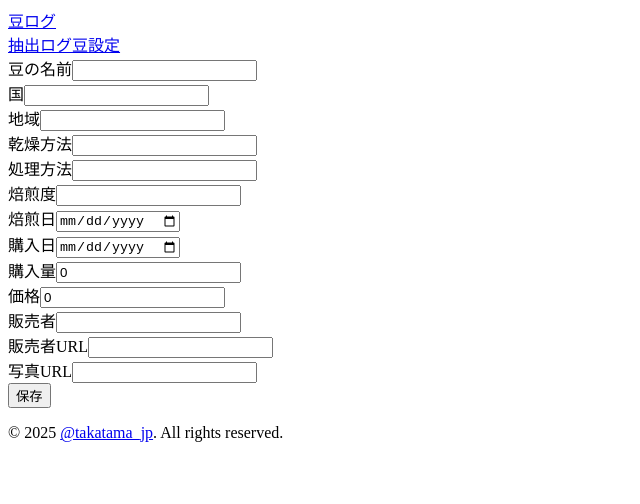
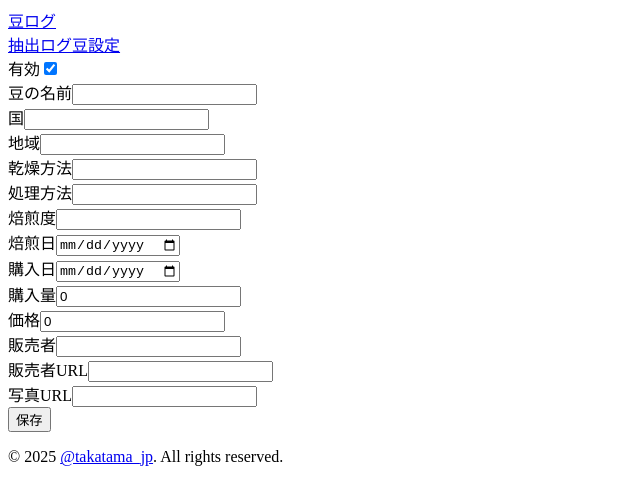
Before and after one commit to takatama/mame-log, a React app: page /beans/new in a window 1280 px wide. Shown: the top 504 px of the page, without its empty margins (0-640 px from the left). Built offline with nearby package versions, Linux system fonts and the light colour scheme; the HTML template or start-up script is replaced by a standard one.

Commit message:
feat: add isActive status and notes to Bean model, update BeanForm and BeanDetails components

```diff
--- a/src/App.tsx
+++ b/src/App.tsx
@@ -27,6 +27,7 @@ const App: React.FC = () => {
       seller: 'コーヒー豆専門店A',
       sellerUrl: 'https://example.com',
       photoUrl: 'https://via.placeholder.com/150',
+      isActive: true,
     },
     {
       id: 2,
@@ -43,6 +44,7 @@ const App: React.FC = () => {
       seller: 'コーヒー豆太郎',
       sellerUrl: 'https://example.com',
       photoUrl: 'https://via.placeholder.com/150',
+      isActive: true,
     },
   ];
 
@@ -72,6 +74,7 @@ const App: React.FC = () => {
         seller: 'コーヒー豆専門店A',
         sellerUrl: 'https://example.com',
         photoUrl: 'https://via.placeholder.com/150',
+        isActive: true,
       },
       beanAmount: 20,
       grindSize: '中挽き',
--- a/src/pages/BeanDetails.tsx
+++ b/src/pages/BeanDetails.tsx
@@ -39,6 +39,12 @@ const BeanDetail: React.FC<{ bean: Bean }> = ({ bean }) => (
     <p>
       <strong>販売者:</strong> <a href={bean.sellerUrl}>{bean.seller}</a>
     </p>
+    <p>
+      <strong>メモ:</strong> {bean.notes}
+    </p>
+    <p>
+      <strong>有効:</strong> {bean.isActive ? 'はい' : 'いいえ'}
+    </p>
   </div>
 );
 
--- a/src/pages/BeanForm.tsx
+++ b/src/pages/BeanForm.tsx
@@ -14,6 +14,7 @@ const BeanForm: React.FC = () => {
   const [purchaseAmount, setPurchaseAmount] = useState(0);
   const [price, setPrice] = useState(0);
   const [photoUrl, setPhotoUrl] = useState('');
+  const [isActive, setIsActive] = useState(true);
 
   const handleSubmit = (e: React.FormEvent) => {
     e.preventDefault();
@@ -40,6 +41,15 @@ const BeanForm: React.FC = () => {
     <div className="container mx-auto p-4">
       {/* <h1 className="text-2xl font-bold mb-4">新しいコーヒー豆を追加</h1> */}
       <form onSubmit={handleSubmit} className="space-y-4">
+        <div>
+          <label className="block text-sm font-medium">有効</label>
+          <input
+            type="checkbox"
+            checked={isActive}
+            onChange={(e) => setIsActive(e.target.checked)}
+            className="mt-1"
+          />
+        </div>
         <div>
           <label className="block text-sm font-medium">豆の名前</label>
           <input
--- a/src/types/Bean.ts
+++ b/src/types/Bean.ts
@@ -13,6 +13,8 @@ export interface Bean {
   seller: string;
   sellerUrl: string;
   photoUrl: string;
+  notes?: string;
+  isActive: boolean;
 }
 
 export interface Beans {
```
